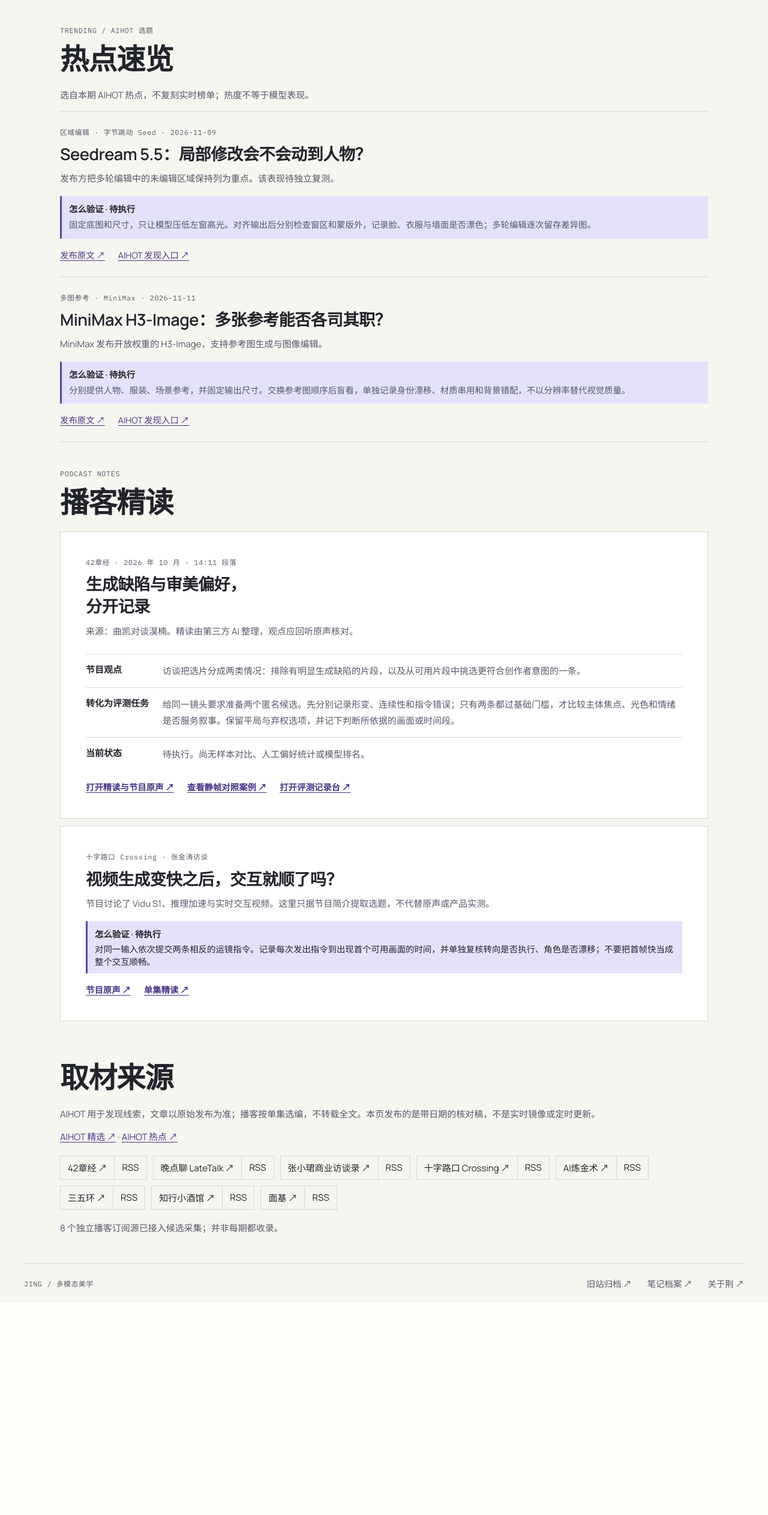
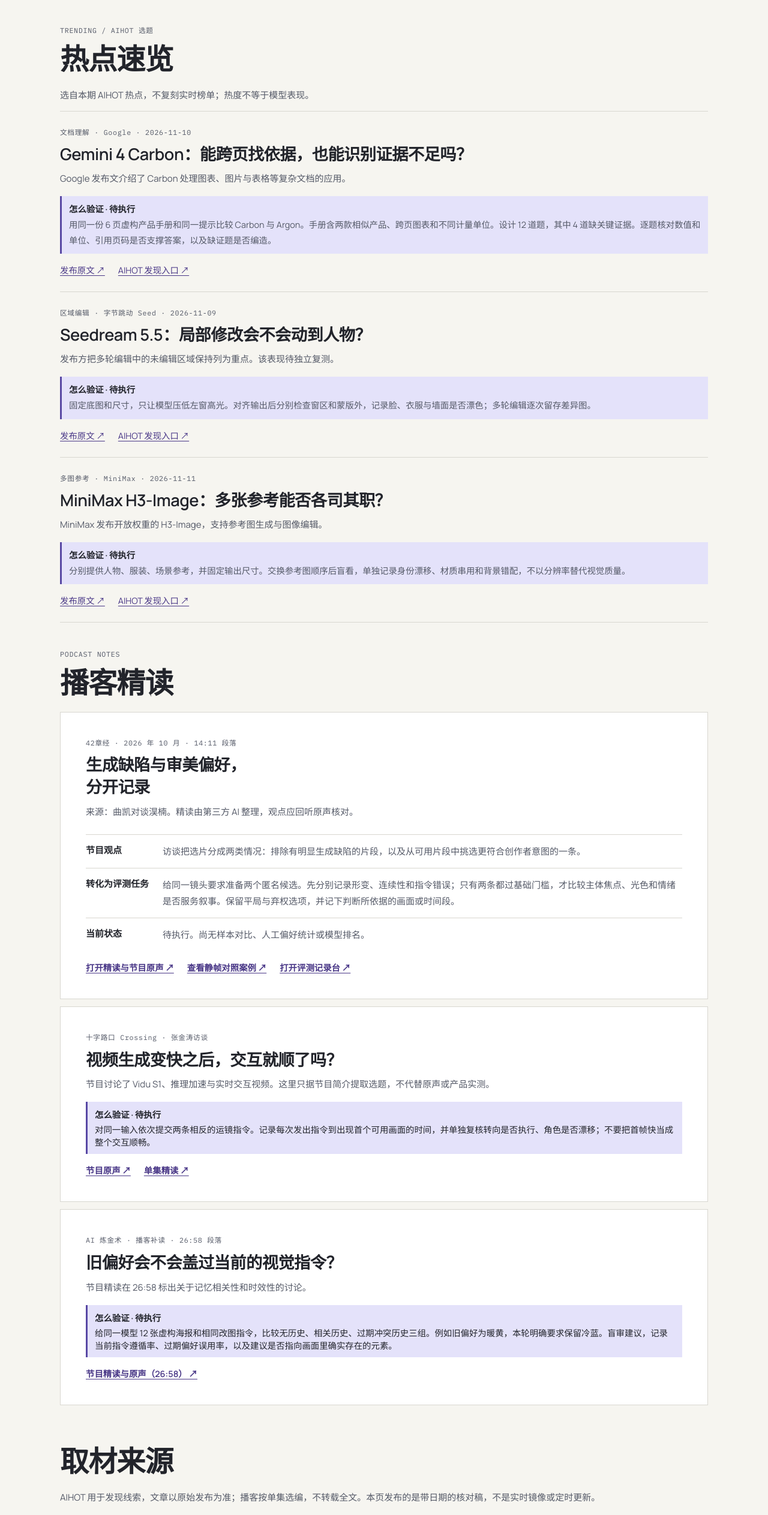
Before and after one commit to Jingyaozong/jing-ai-playground, a Next.js app: page /briefing in a window 1280 px wide. Shown: the part 872-3398 px from the top of the page at 60% size. Before the commit the page ends 3044 px from the top, so only its background shows below. Built offline with nearby package versions, Linux system fonts and the light colour scheme; no server answers.

Commit message:
Publish two approved multimodal observations

```diff
--- a/app/briefing/page.tsx
+++ b/app/briefing/page.tsx
@@ -40,6 +40,11 @@ export default function Briefing() {
         <div className="observation-question"><strong>怎么验证 · 待执行</strong><p>对同一输入依次提交两条相反的运镜指令。记录每次发出指令到出现首个可用画面的时间，并单独复核转向是否执行、角色是否漂移；不要把首帧快当成整个交互顺畅。</p></div>
         <div className="folio-actions"><a href="https://www.xiaoyuzhoufm.com/episode/6a5c6a91a3fec224d59fd014">节目原声 ↗</a><a href="https://crossing.qiaomu.ai/ep/6a5c6a91a3fec224d59fd014.html">单集精读 ↗</a></div>
       </article>
+      <article className="folio-episode">
+        <header><p className="folio-kicker">AI 炼金术 · 播客补读 · 26:58 段落</p><h3>旧偏好会不会盖过当前的视觉指令？</h3><p>节目精读在 26:58 标出关于记忆相关性和时效性的讨论。</p></header>
+        <div className="observation-question"><strong>怎么验证 · 待执行</strong><p>给同一模型 12 张虚构海报和相同改图指令，比较无历史、相关历史、过期冲突历史三组。例如旧偏好为暖黄，本轮明确要求保留冷蓝。盲审建议，记录当前指令遵循率、过期偏好误用率，以及建议是否指向画面里确实存在的元素。</p></div>
+        <div className="folio-actions"><a href="https://aialchemy.qiaomu.ai/ep/6aebf2dec33509d82976625e.html">节目精读与原声（26:58） ↗</a></div>
+      </article>
       </section>
       <section id="sources" className="observation-section folio-sources"><h2>取材来源</h2><p>AIHOT 用于发现线索，文章以原始发布为准；播客按单集选编，不转载全文。本页发布的是带日期的核对稿，不是实时镜像或定时更新。</p><p className="observation-source-links"><a href="https://aihot.news/">AIHOT 精选 ↗</a> · <a href="https://aihot.news/hot">AIHOT 热点 ↗</a></p><ul>{podcastSources.map(({name,origin,feed}) => <li key={origin}><a href={origin}>{name} ↗</a><a href={feed} aria-label={`${name} RSS`}>RSS</a></li>)}</ul><p>8 个独立播客订阅源已接入候选采集；并非每期都收录。</p></section>
     </div>
--- a/app/data/multimodal-observation.ts
+++ b/app/data/multimodal-observation.ts
@@ -25,6 +25,16 @@ export const selected = [
 
 export const hot = [
   {
+    title: 'Gemini 4 Carbon：能跨页找依据，也能识别证据不足吗？',
+    category: '文档理解',
+    date: '2026-11-10',
+    source: 'Google',
+    original: 'https://blog.google/innovation-and-ai/models-and-research/gemini-models/gemini-4-carbon-now-available/',
+    index: 'https://aihot.news/story/e16f5d00-5477-42b8-83d3-4162e0262249',
+    fact: 'Google 发布文介绍了 Carbon 处理图表、图片与表格等复杂文档的应用。',
+    question: '用同一份 6 页虚构产品手册和同一提示比较 Carbon 与 Argon。手册含两款相似产品、跨页图表和不同计量单位。设计 12 道题，其中 4 道缺关键证据。逐题核对数值和单位、引用页码是否支撑答案，以及缺证题是否编造。',
+  },
+  {
     title: 'Seedream 5.5：局部修改会不会动到人物？',
     category: '区域编辑',
     date: '2026-11-09',
```
Also changed, not shown: 1 other file (tests, documents, lock files or other folders).
